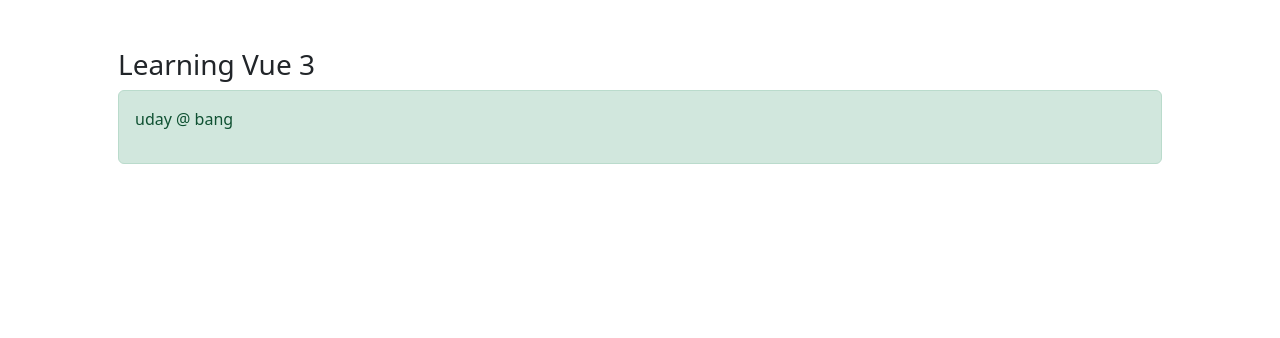
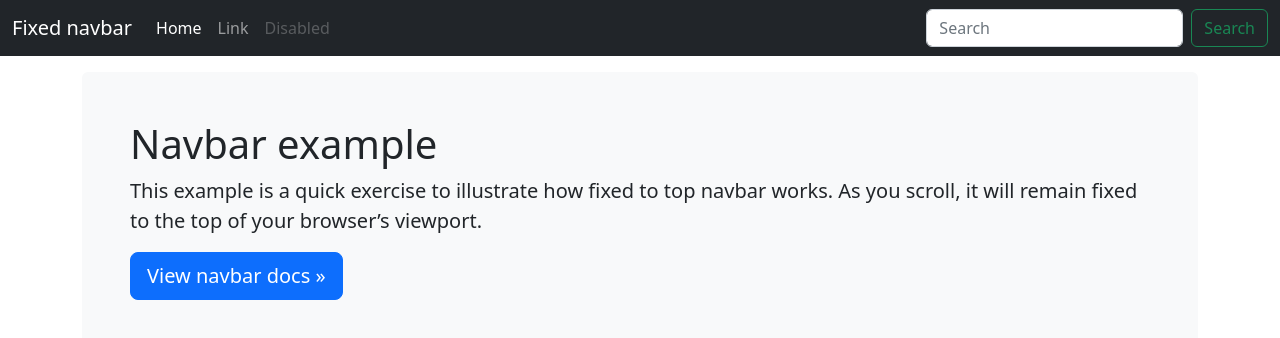
Before and after one commit to uteja1/vueJs-training, a Vue app in the folder vue-app/: page / in a window 1280 px wide. Shown: the top 338 px of the page. Built offline with nearby package versions, Linux system fonts and the light colour scheme.

Commit message:
adding navbar component in vue app

```diff
--- a/vue-app/src/App.vue
+++ b/vue-app/src/App.vue
@@ -1,28 +1,20 @@
 <template>
-  <div class="container p-5">
-    <h3>Learning Vue 3</h3>
-    <Sample :firstName=person.firstName :lastname=person.lastName :city=person.city />
-  </div>
+  <Navbar></Navbar>
+  <Jumbotron></Jumbotron>
+
+
 </template>
 
 <script lang="ts">
 import { defineComponent } from 'vue';
-import Sample from './components/Sample.vue'
+import Jumbotron from './components/Jumbotron.vue';
+import Navbar from './components/Navbar.vue';
 
 export default defineComponent({
   name: 'App',
   components: {
-    Sample
-  },
-  data: function () {
-    return {
-      person: {
-        firstName: "uday",
-        lastName: "k",
-        age: 25,
-        city : "bang"
-      }
-    }
+    Jumbotron,
+    Navbar
   }
 });
 </script>
--- /dev/null
+++ b/vue-app/src/assets/styles.css
@@ -0,0 +1,56 @@
+ .bd-placeholder-img {
+     font-size: 1.125rem;
+     text-anchor: middle;
+     -webkit-user-select: none;
+     -moz-user-select: none;
+     user-select: none;
+ }
+
+ @media (min-width: 768px) {
+     .bd-placeholder-img-lg {
+         font-size: 3.5rem;
+     }
+ }
+
+ .b-example-divider {
+     height: 3rem;
+     background-color: rgba(0, 0, 0, .1);
+     border: solid rgba(0, 0, 0, .15);
+     border-width: 1px 0;
+     box-shadow: inset 0 .5em 1.5em rgba(0, 0, 0, .1), inset 0 .125em .5em rgba(0, 0, 0, .15);
+ }
+
+ .b-example-vr {
+     flex-shrink: 0;
+     width: 1.5rem;
+     height: 100vh;
+ }
+
+ .bi {
+     vertical-align: -.125em;
+     fill: currentColor;
+ }
+
+ .nav-scroller {
+     position: relative;
+     z-index: 2;
+     height: 2.75rem;
+     overflow-y: hidden;
+ }
+
+ .nav-scroller .nav {
+     display: flex;
+     flex-wrap: nowrap;
+     padding-bottom: 1rem;
+     margin-top: -1px;
+     overflow-x: auto;
+     text-align: center;
+     white-space: nowrap;
+     -webkit-overflow-scrolling: touch;
+ }
+
+ /* Show it is fixed to the top */
+ body {
+     min-height: 75rem;
+     padding-top: 4.5rem;
+ }
--- /dev/null
+++ b/vue-app/src/components/Jumbotron.vue
@@ -0,0 +1,25 @@
+<template>
+
+    <main class="container">
+        <div class="bg-light p-5 rounded">
+            <h1>Navbar example</h1>
+            <p class="lead">This example is a quick exercise to illustrate how fixed to top navbar works. As you scroll, it
+                will remain fixed to the top of your browser’s viewport.</p>
+            <a class="btn btn-lg btn-primary" href="/docs/5.2/components/navbar/" role="button">View navbar docs &raquo;</a>
+        </div>
+    </main>
+
+</template>
+
+<script lang="ts">
+import { defineComponent } from 'vue';
+
+export default defineComponent({
+    name: 'Jumbotron',
+
+});
+</script>
+
+<style scoped>
+
+</style>
--- /dev/null
+++ b/vue-app/src/components/Navbar.vue
@@ -0,0 +1,43 @@
+<template>
+
+    <nav class="navbar navbar-expand-md navbar-dark fixed-top bg-dark">
+        <div class="container-fluid">
+            <a class="navbar-brand" href="#">Fixed navbar</a>
+            <button class="navbar-toggler" type="button" data-bs-toggle="collapse" data-bs-target="#navbarCollapse"
+                aria-controls="navbarCollapse" aria-expanded="false" aria-label="Toggle navigation">
+                <span class="navbar-toggler-icon"></span>
+            </button>
+            <div class="collapse navbar-collapse" id="navbarCollapse">
+                <ul class="navbar-nav me-auto mb-2 mb-md-0">
+                    <li class="nav-item">
+                        <a class="nav-link active" aria-current="page" href="#">Home</a>
+                    </li>
+                    <li class="nav-item">
+                        <a class="nav-link" href="#">Link</a>
+                    </li>
+                    <li class="nav-item">
+                        <a class="nav-link disabled">Disabled</a>
+                    </li>
+                </ul>
+                <form class="d-flex" role="search">
+                    <input class="form-control me-2" type="search" placeholder="Search" aria-label="Search">
+                    <button class="btn btn-outline-success" type="submit">Search</button>
+                </form>
+            </div>
+        </div>
+    </nav>
+
+</template>
+
+<script lang="ts">
+import { defineComponent } from 'vue';
+
+export default defineComponent({
+    name: 'Navbar',
+
+});
+</script>
+
+<style scoped>
+
+</style>
--- a/vue-app/src/components/Sample.vue
+++ /dev/null
@@ -1,14 +0,0 @@
-<template>
-    <div class="alert alert-success" role="alert">
-        <p> {{firstName}} {{lastName}} @ {{city}}</p>
-    </div>
-</template>
-
-<script lang="ts">
-import { defineComponent } from 'vue';
-
-export default defineComponent({
-    name: 'Sample',
-    props: ["firstName", "lastName", "city"]
-});
-</script>
--- a/vue-app/src/main.ts
+++ b/vue-app/src/main.ts
@@ -1,5 +1,6 @@
 import { createApp } from 'vue'
 import App from './App.vue'
 import './assets/bootstrap.min.css'
+import './assets/styles.css'
 
 createApp(App).mount('#app')
```
